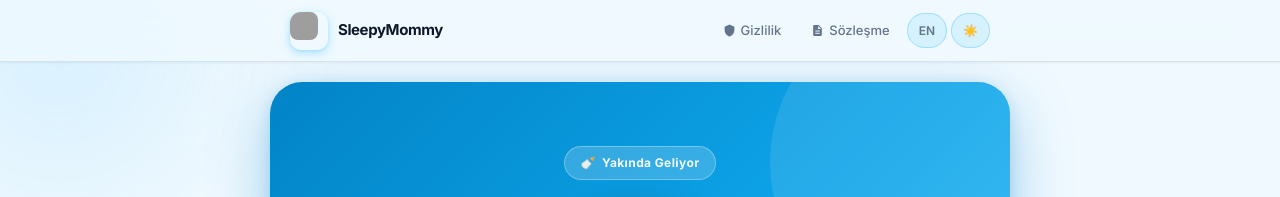
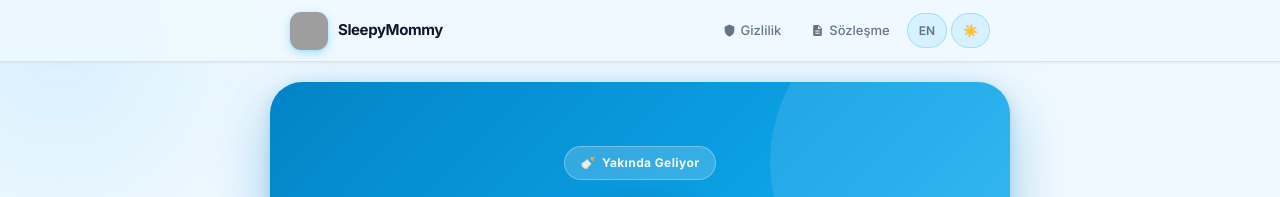
Before and after one commit to generalster/sleepymommy-policy, a Jekyll site: the page built from index.html, in a window 1280 px wide. Shown: the top 197 px of the page. Built offline with Jekyll 4.4.1, drawn with Linux system fonts in a browser that asks for light colours; grey boxes are pictures that could not be loaded.

Commit message:
Fix brand icon size on iOS Safari
Replace inline width/height attrs with CSS class brand-icon-img
(width/height: 38px, object-fit: cover) so the image fills the
container exactly and border-radius clips correctly on iOS.

Co-Authored-By: Claude Sonnet 4.6 <noreply@anthropic.com>

```diff
--- a/_layouts/default.html
+++ b/_layouts/default.html
@@ -40,7 +40,7 @@
     <div class="header-inner">
       <a href="{{ '/' | relative_url }}" class="brand" aria-label="SleepyMommy — Ana sayfa">
         <div class="brand-icon" aria-hidden="true">
-          <img src="{{ '/assets/images/app-icon.png' | relative_url }}" alt="" width="28" height="28" style="border-radius:8px;display:block;" />
+          <img src="{{ '/assets/images/app-icon.png' | relative_url }}" alt="" class="brand-icon-img" />
         </div>
         <span class="brand-name">SleepyMommy</span>
       </a>
--- a/assets/css/style.css
+++ b/assets/css/style.css
@@ -84,6 +84,9 @@ body {
   -webkit-transform: translateZ(0);
   box-shadow: 0 3px 10px rgba(56,189,248,.38), 0 1px 3px rgba(56,189,248,.18);
   line-height: 0;
+}
+.brand-icon-img {
+  width: 38px; height: 38px; display: block; object-fit: cover;
 }
 .brand-name { font-size: 15px; font-weight: 700; color: var(--c-t-high); letter-spacing: -.4px; }
 .header-nav { display: flex; gap: 4px; }
--- a/index.html
+++ b/index.html
@@ -230,7 +230,7 @@ permalink: /
     <div class="header-inner">
       <a href="{{ '/' | relative_url }}" class="brand" aria-label="SleepyMommy — Ana sayfa">
         <div class="brand-icon" aria-hidden="true">
-          <img src="{{ '/assets/images/app-icon.png' | relative_url }}" alt="" width="28" height="28" style="border-radius:8px;display:block;" />
+          <img src="{{ '/assets/images/app-icon.png' | relative_url }}" alt="" class="brand-icon-img" />
         </div>
         <span class="brand-name">SleepyMommy</span>
       </a>
```
